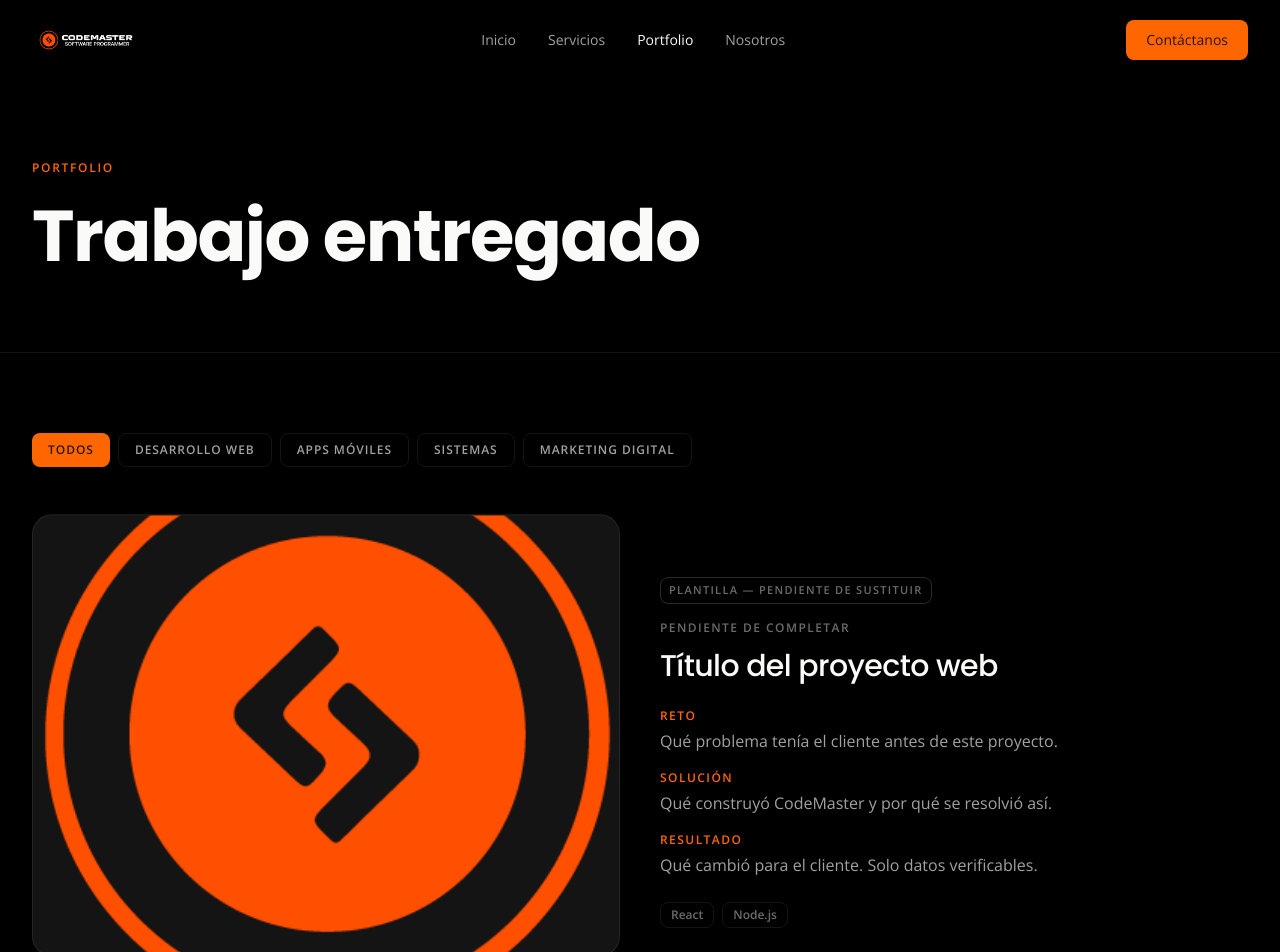
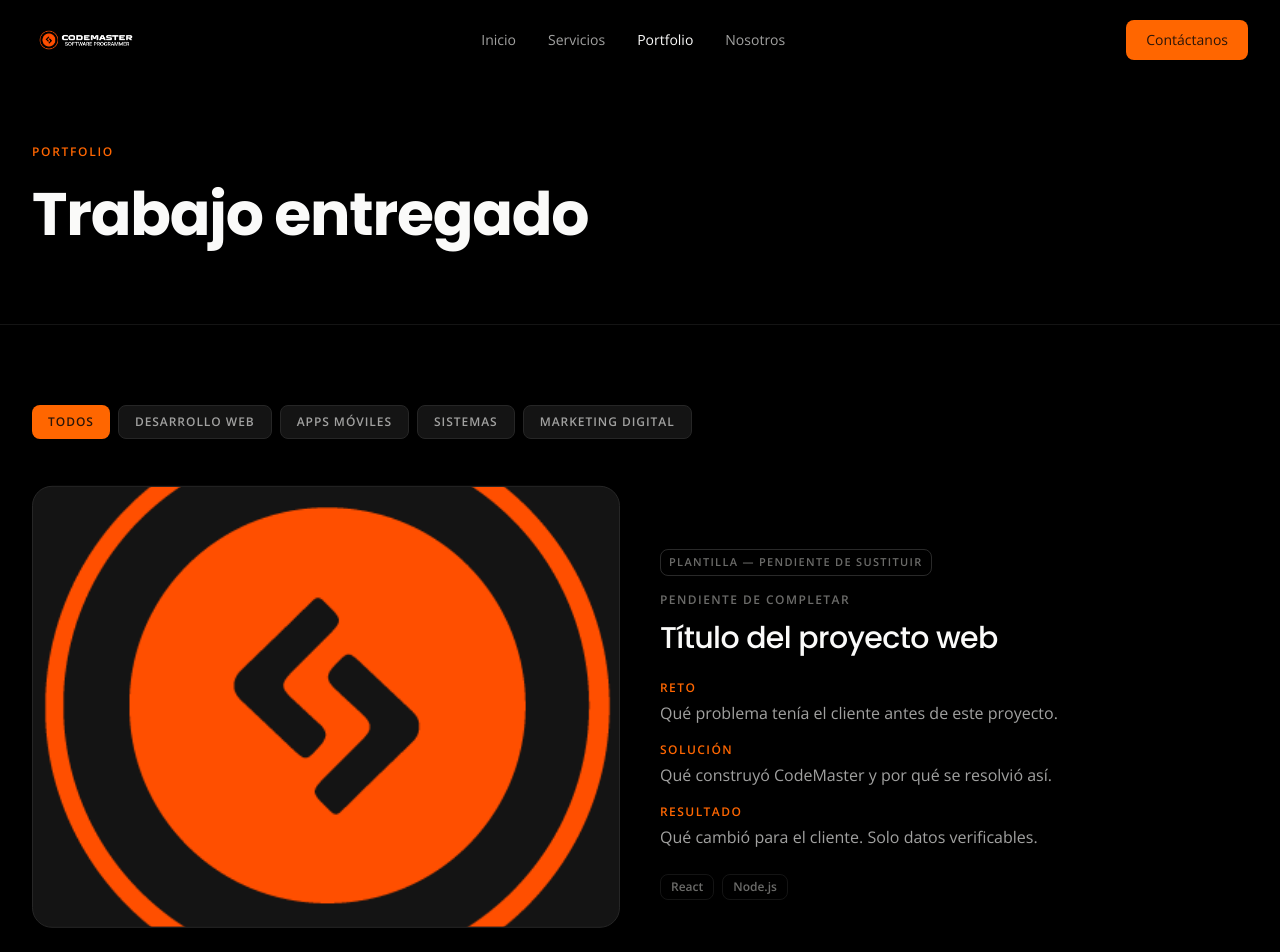
Before and after one commit to ManuelES23/codemaster-react, a React (Vite) app: page /portfolio in a window 1280 px wide. Shown: the top 952 px of the page. Built offline with nearby package versions, Linux system fonts and the light colour scheme.

Commit message:
Move Portfolio panels onto the card system with tilt
Co-Authored-By: Claude Opus 5 <noreply@anthropic.com>

```diff
--- a/src/pages/Portfolio.jsx
+++ b/src/pages/Portfolio.jsx
@@ -2,6 +2,7 @@ import { useState } from "react";
 import { Link } from "react-router-dom";
 import Reveal from "../motion/Reveal";
 import Parallax from "../motion/Parallax";
+import Tilt3D from "../motion/Tilt3D";
 import { categorias, getProyectosPorCategoria } from "../data/proyectos";
 
 const Portfolio = () => {
@@ -10,13 +11,13 @@ const Portfolio = () => {
 
   return (
     <div className="bg-ink-0">
-      <section className="border-b border-line pt-40 pb-20">
+      <section className="border-b border-line pt-28 pb-14 md:pt-36 md:pb-20">
         <div className="mx-auto max-w-7xl px-4 sm:px-6 lg:px-8">
           <p className="mb-6 text-xs font-semibold tracking-[0.14em] text-brand uppercase">
             Portfolio
           </p>
           <Reveal>
-            <h1 className="font-display text-5xl font-bold tracking-[-0.02em] text-fg md:text-7xl">
+            <h1 className="font-display text-4xl font-bold tracking-[-0.02em] text-fg md:text-6xl">
               Trabajo entregado
             </h1>
           </Reveal>
@@ -35,7 +36,7 @@ const Portfolio = () => {
                 className={`rounded-btn px-4 py-2 text-xs font-semibold tracking-[0.08em] uppercase transition-colors ${
                   filtro === categoria.id
                     ? "bg-brand text-brand-ink"
-                    : "border border-line text-fg-muted hover:border-brand hover:text-brand"
+                    : "border border-card-border bg-card text-fg-muted hover:border-brand hover:text-brand"
                 }`}
               >
                 {categoria.nombre}
@@ -56,8 +57,9 @@ const Portfolio = () => {
                     index % 2 === 1 ? "lg:[&>*:first-child]:order-2" : ""
                   }`}
                 >
+                  <Tilt3D max={5}>
                     <Parallax offset={40}>
-                    <div className="overflow-hidden rounded-panel border border-line bg-ink-2">
+                      <div className="overflow-hidden rounded-panel border border-card-border bg-card">
                         <img
                           src={proyecto.imagen}
                           alt={proyecto.titulo}
@@ -66,6 +68,7 @@ const Portfolio = () => {
                         />
                       </div>
                     </Parallax>
+                  </Tilt3D>
 
                   <Reveal>
                     {proyecto.esPlantilla && (
```
Lines whose indentation alone changed are shown as unchanged.
